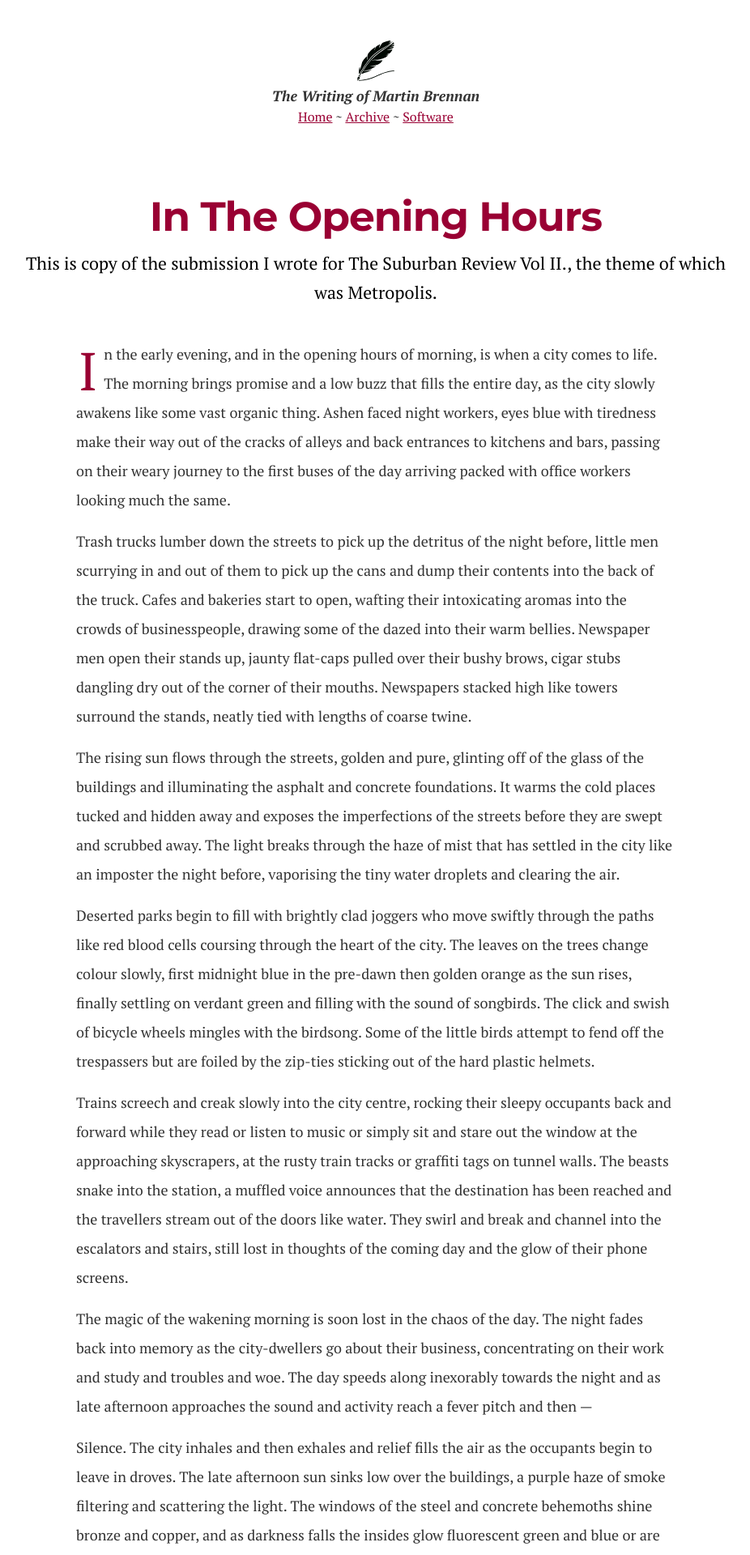
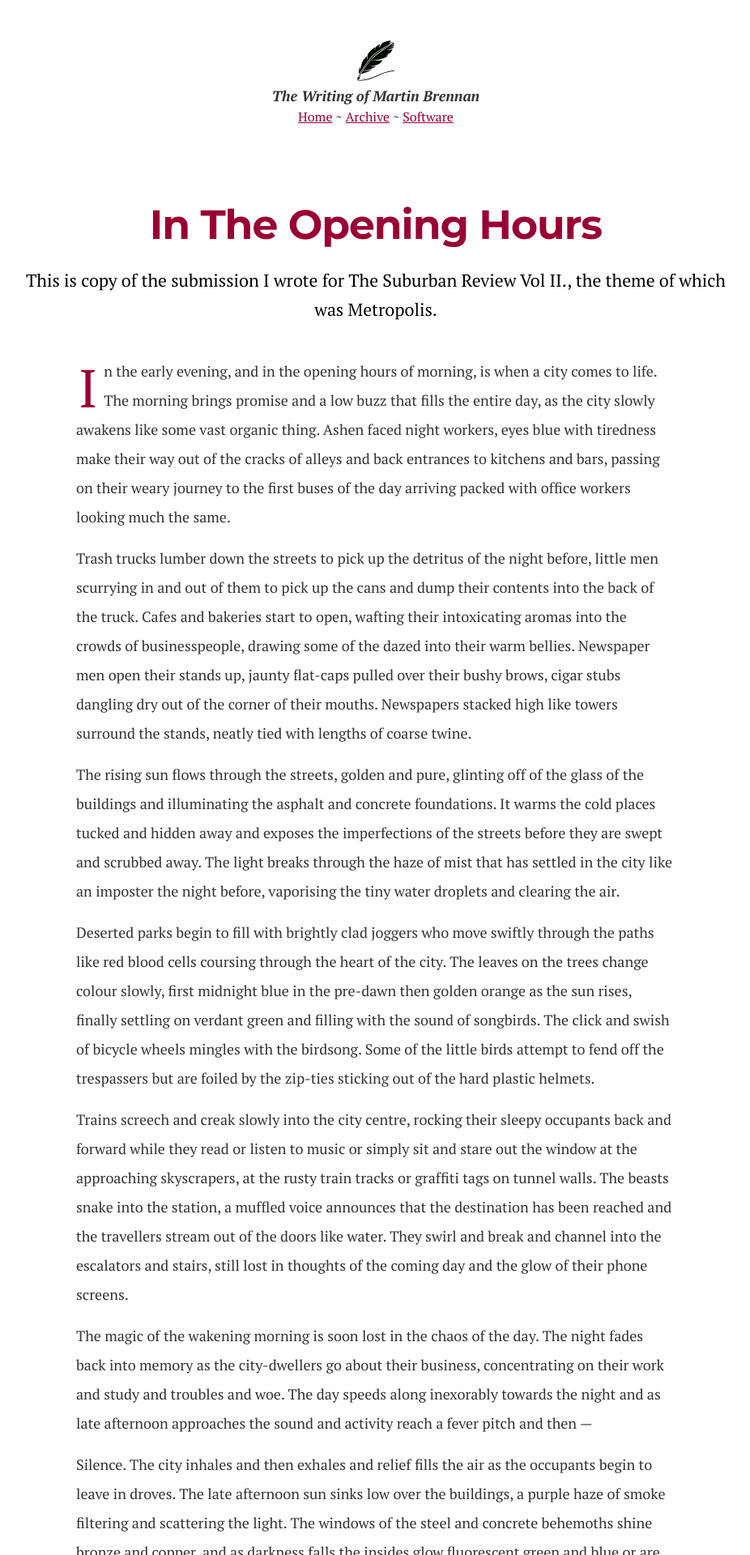
Before and after one commit to martin-brennan/writing.martin-brennan.com, a Jekyll site: the page built from _posts/2013-11-24-in-the-opening-hours.md, in a window 1280 px wide. Shown: the top 1920 px of the page at 81% size, without its empty margins (176-1102 px from the left). Built offline with Jekyll 4.4.1, drawn with Linux system fonts in a browser that asks for light colours; some web fonts are replaced.

Commit message:
fixed post title mobile

```diff
--- a/_sass/_mb.scss
+++ b/_sass/_mb.scss
@@ -8,7 +8,8 @@ h1.post-title, h1.main-site-title {
 
 h2.post-subtitle {
   text-align: center;
-  width: 900px;
+  max-width: 900px;
+  width: 100%;
   margin: 0 auto;
 }
 
@@ -17,9 +18,11 @@ h1.post-title, h2.post-subtitle {
 }
 
 h1.post-title {
-  width: 900px;
+  max-width: 900px;
+  width: 100%;
   margin: 0 auto 15px;
   color: $brand-color;
+  line-height: 1.4em;
 }
 
 h2.post-subtitle {
```
